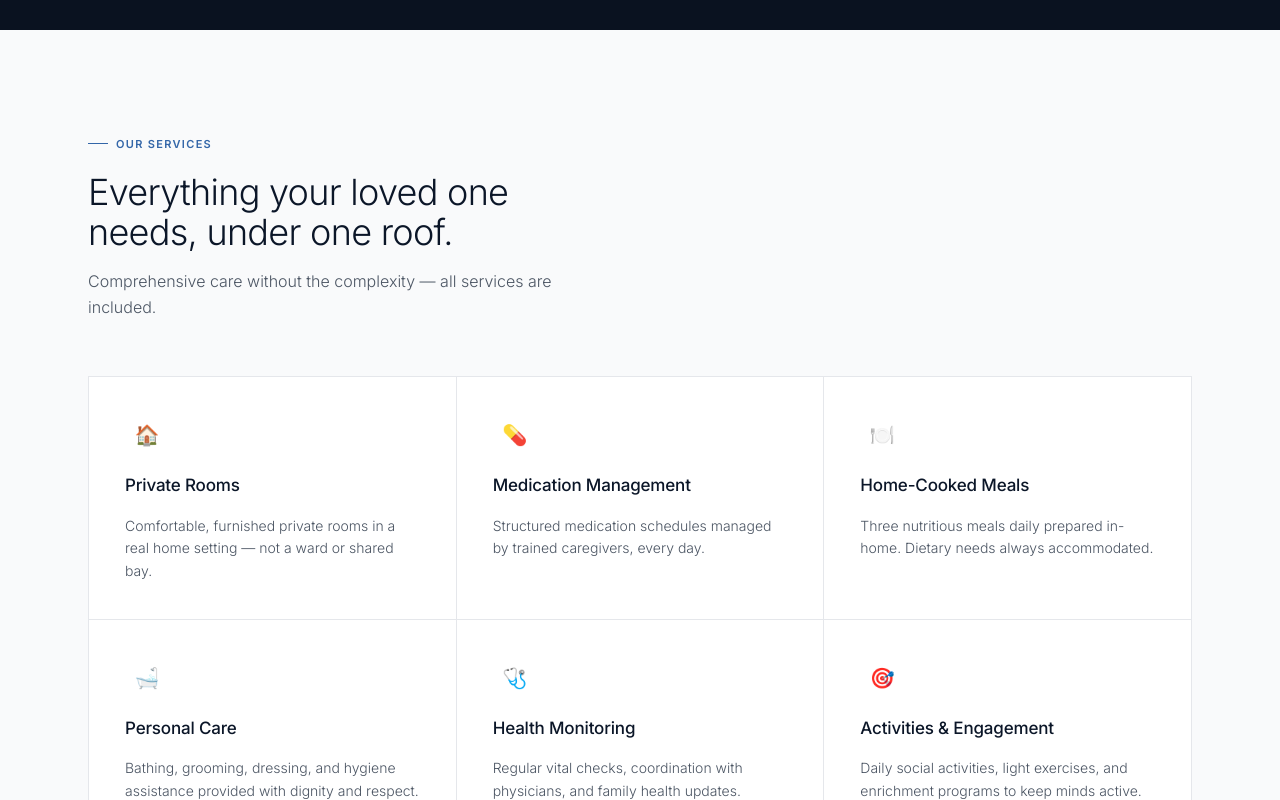
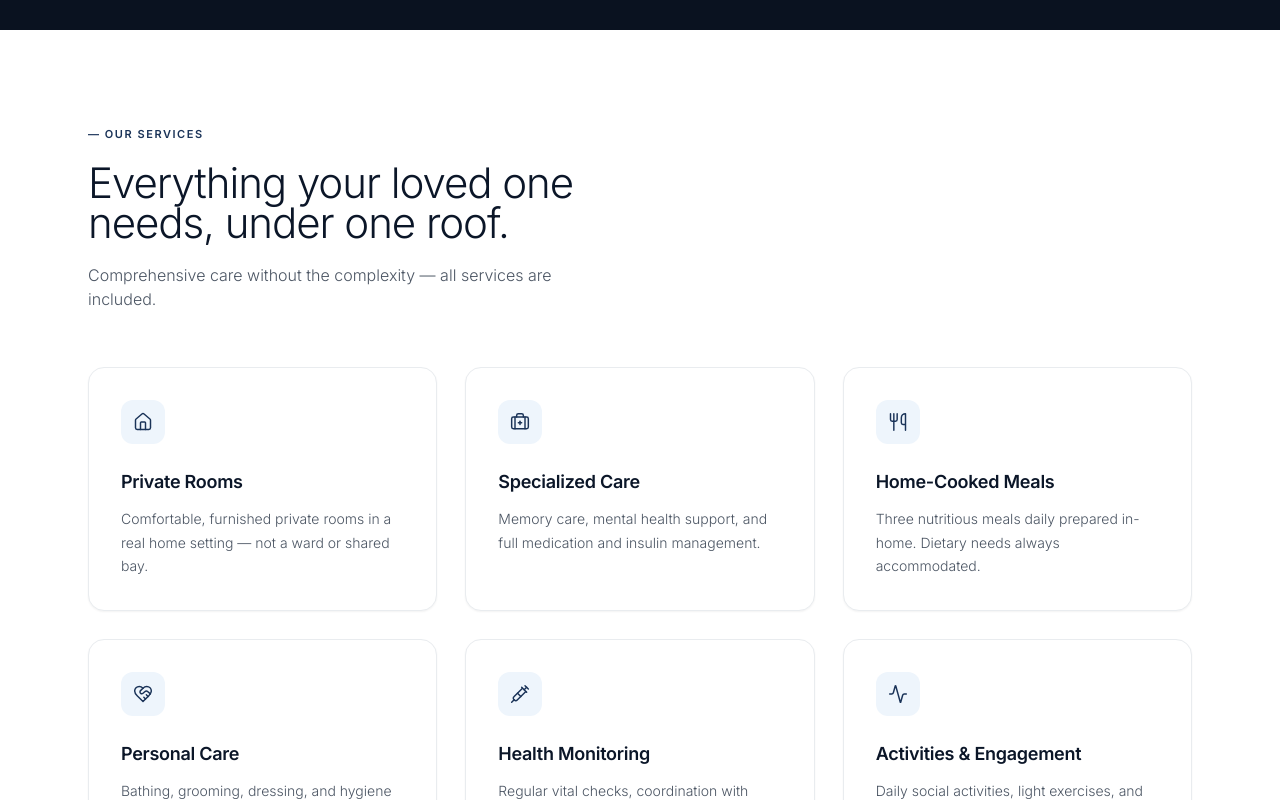
Before and after one commit to qezman/1stBlessedAFH, a React (Vite) app: page / in a window 1280 px wide. Shown: the part 940-1740 px from the top of the page. Built offline with nearby package versions, Linux system fonts and the light colour scheme.

Commit message:
fix: update ServicesGrid with rounded cards, Lucide icons, and matching design layout

```diff
--- a/client/components/home/ServicesGrid.tsx
+++ b/client/components/home/ServicesGrid.tsx
@@ -1,31 +1,40 @@
+import {
+  Home,
+  BriefcaseMedical,
+  Utensils,
+  HeartHandshake,
+  Syringe,
+  Activity,
+} from "lucide-react";
+
 const SERVICES = [
   {
-    icon: "🏠",
+    icon: Home,
     title: "Private Rooms",
     text: "Comfortable, furnished private rooms in a real home setting — not a ward or shared bay.",
   },
   {
-    icon: "💊",
-    title: "Medication Management",
-    text: "Structured medication schedules managed by trained caregivers, every day.",
+    icon: BriefcaseMedical,
+    title: "Specialized Care",
+    text: "Memory care, mental health support, and full medication and insulin management.",
   },
   {
-    icon: "🍽️",
+    icon: Utensils,
     title: "Home-Cooked Meals",
     text: "Three nutritious meals daily prepared in-home. Dietary needs always accommodated.",
   },
   {
-    icon: "🛁",
+    icon: HeartHandshake,
     title: "Personal Care",
     text: "Bathing, grooming, dressing, and hygiene assistance provided with dignity and respect.",
   },
   {
-    icon: "🩺",
+    icon: Syringe,
     title: "Health Monitoring",
     text: "Regular vital checks, coordination with physicians, and family health updates.",
   },
   {
-    icon: "🎯",
+    icon: Activity,
     title: "Activities & Engagement",
     text: "Daily social activities, light exercises, and enrichment programs to keep minds active.",
   },
@@ -33,39 +42,43 @@ const SERVICES = [
 
 export function ServicesGrid() {
   return (
-    <section className="py-24 bg-gray-50">
+    <section className="py-20 sm:py-24 bg-white">
       <div className="max-w-[1200px] mx-auto px-6 sm:px-12">
-        <div className="mb-14 max-w-[520px]">
-          <div className="inline-flex items-center gap-2 text-[11px] font-semibold tracking-[0.12em] uppercase text-navy-500 mb-5">
-            <span className="w-5 h-[1px] bg-navy-500" />
-            Our Services
+        <div className="mb-14 max-w-[500px]">
+          <div className="flex items-center gap-2 text-[11px] font-semibold tracking-[0.14em] uppercase text-[#1A3358] mb-5">
+            — OUR SERVICES
           </div>
-          <h2 className="font-sans text-3xl sm:text-4xl font-light text-navy-950 tracking-[-0.02em] leading-tight mb-4">
-            Everything your loved one needs, under one roof.
+          <h2 className="font-sans text-3xl sm:text-4xl lg:text-[42px] font-light text-[#0B1628] tracking-[-0.025em] leading-[1.15] mb-5">
+            Everything your loved one
+            <br />
+            needs, under one roof.
           </h2>
-          <p className="text-base font-light text-gray-600 leading-relaxed">
+          <p className="text-sm sm:text-base font-light text-gray-600 leading-[1.7]">
             Comprehensive care without the complexity — all services are
             included.
           </p>
         </div>
 
-        <div className="grid grid-cols-1 md:grid-cols-2 lg:grid-cols-3 gap-[1px] bg-gray-200 border border-gray-200 rounded-none overflow-hidden">
-          {SERVICES.map((svc, i) => (
+        <div className="grid grid-cols-1 md:grid-cols-2 lg:grid-cols-3 gap-6 sm:gap-7">
+          {SERVICES.map((svc, i) => {
+            const Icon = svc.icon;
+            return (
               <div
                 key={i}
-              className="bg-white p-8 sm:p-9 flex flex-col gap-4 hover:bg-navy-50/30 transition-colors"
+                className="bg-white border border-[#E9ECEF] rounded-2xl p-8 flex flex-col items-start shadow-sm hover:shadow-md transition-all duration-300"
               >
-              <div className="w-11 h-11 bg-navy-50 rounded-none flex items-center justify-center text-xl">
-                {svc.icon}
+                <div className="w-11 h-11 bg-[#EEF5FC] rounded-xl flex items-center justify-center mb-6 text-[#1A3358]">
+                  <Icon className="w-5 h-5 stroke-[1.75]" />
                 </div>
-              <h3 className="text-[17px] font-medium text-navy-950 tracking-[-0.01em]">
+                <h3 className="text-[18px] font-semibold text-[#0B1628] tracking-[-0.015em] mb-3">
                   {svc.title}
                 </h3>
-              <p className="text-sm font-light text-gray-600 leading-relaxed">
+                <p className="text-sm font-light text-gray-600 leading-[1.7]">
                   {svc.text}
                 </p>
               </div>
-          ))}
+            );
+          })}
         </div>
       </div>
     </section>
```
Lines whose indentation alone changed are shown as unchanged.
